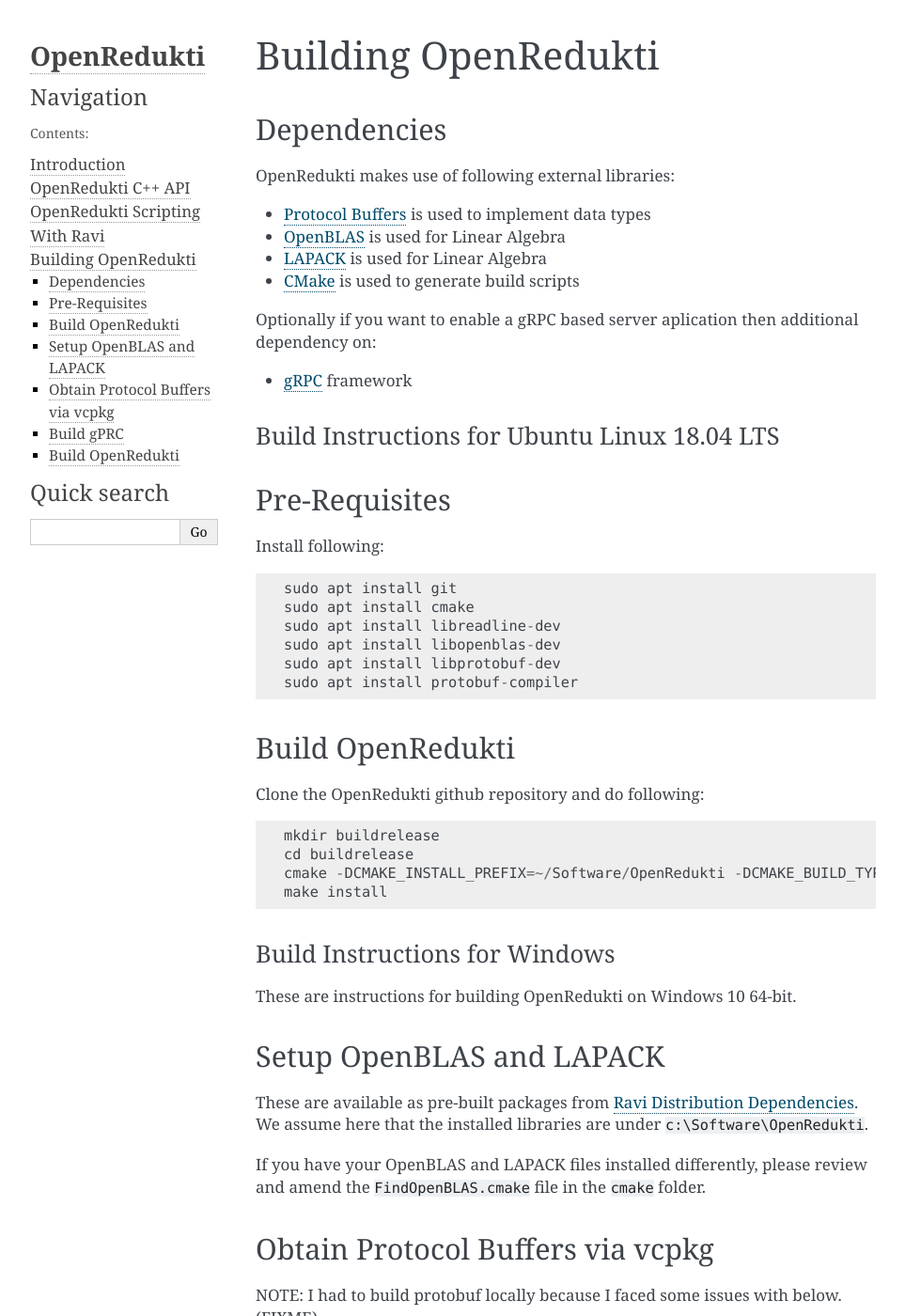
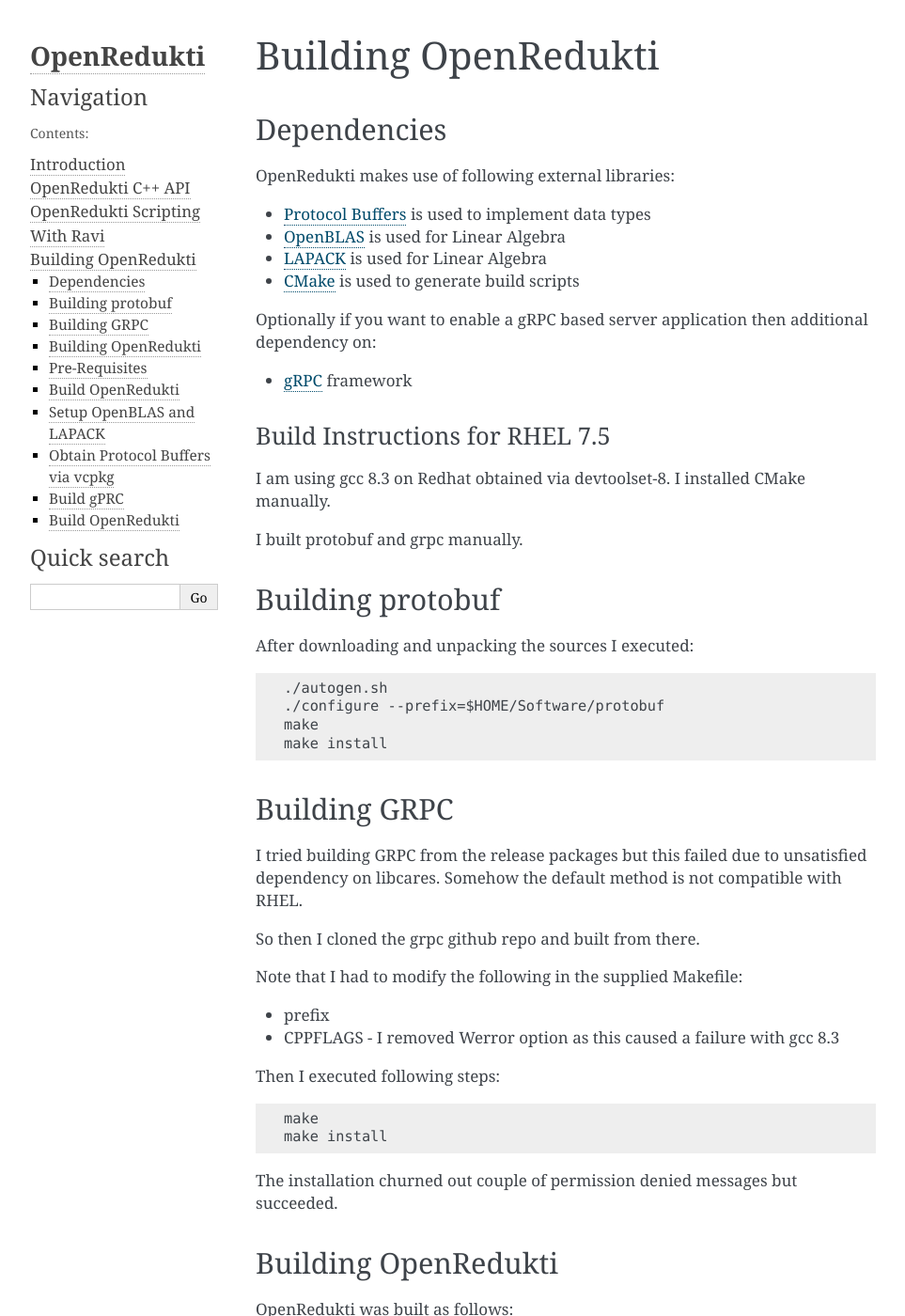
Before and after one commit to redukti/OpenRedukti, a Sphinx documentation site: the page built from docs/openredukti-building.rst, in a window 1280 px wide and 1400 px high. Shown: the whole window at 94% size, without its empty margins (148-1111 px from the left). Built offline with Sphinx 7.4.7, drawn with Linux system fonts in a browser that asks for light colours; formulas are drawn with MathJax 3; some of the changed text lies outside the part shown.

Commit message:
Update openredukti-building.rst

```diff
--- a/docs/openredukti-building.rst
+++ b/docs/openredukti-building.rst
@@ -12,9 +12,55 @@
 * `LAPACK <http://www.netlib.org/lapack/>`_ is used for Linear Algebra
 * `CMake <https://cmake.org/>`_ is used to generate build scripts
 
-Optionally if you want to enable a gRPC based server aplication then additional dependency on:
+Optionally if you want to enable a gRPC based server application then additional dependency on:
 
 * `gRPC <https://grpc.io/>`_ framework
+
+Build Instructions for RHEL 7.5
+===============================
+I am using gcc 8.3 on Redhat obtained via devtoolset-8.
+I installed CMake manually.
+
+I built protobuf and grpc manually.
+
+Building protobuf
+-----------------
+
+After downloading and unpacking the sources I executed::
+
+	./autogen.sh
+	./configure --prefix=$HOME/Software/protobuf
+	make
+	make install
+
+Building GRPC
+-------------
+
+I tried building GRPC from the release packages but this failed due to unsatisfied dependency on libcares. Somehow the default method is not compatible with RHEL.
+
+So then I cloned the grpc github repo and built from there.
+
+Note that I had to modify the following in the supplied Makefile:
+
+* prefix
+* CPPFLAGS - I removed Werror option as this caused a failure with gcc 8.3
+
+Then I executed following steps::
+
+	make
+	make install
+
+The installation churned out couple of permission denied messages but succeeded.
+
+Building OpenRedukti
+--------------------
+
+OpenRedukti was built as follows::
+
+	mkdir build
+	cd build
+	cmake -DCMAKE_INSTALL_PREFIX=/home/dylan/Software/grpc -DProtobuf_ROOT=/home/dylan/Software/protobuf -DGRPC_SERVER=ON ..
+
 
 Build Instructions for Ubuntu Linux 18.04 LTS
 =============================================
```
